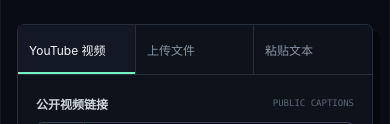
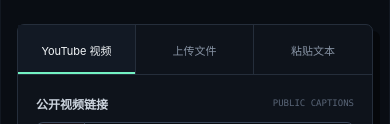
Before and after one commit to liancheng2020/sift, a browser extension: page public/index.html in a window 390 px wide. Shown: the part 280-404 px from the top of the page. Drawn offline with Linux system fonts and the light colour scheme; no server answers.

Commit message:
style: keep mode tabs on one line with smaller font

```diff
--- a/public/styles.css
+++ b/public/styles.css
@@ -203,12 +203,16 @@
 .mode-button {
   min-width: 0;
   height: 52px;
-  padding: 0 17px;
+  padding: 0 10px;
+  overflow: hidden;
   border: 0;
   border-right: 1px solid var(--line);
   background: transparent;
   color: var(--muted);
-  text-align: left;
+  font-size: 15px;
+  text-align: center;
+  text-overflow: ellipsis;
+  white-space: nowrap;
   cursor: pointer;
 }
 .mode-button:last-child {
@@ -942,8 +946,8 @@
   }
   .mode-button {
     height: 49px;
-    padding: 0 11px;
-    font-size: 12px;
+    padding: 0 6px;
+    font-size: 11px;
   }
   .mode-index {
     display: none;
```
